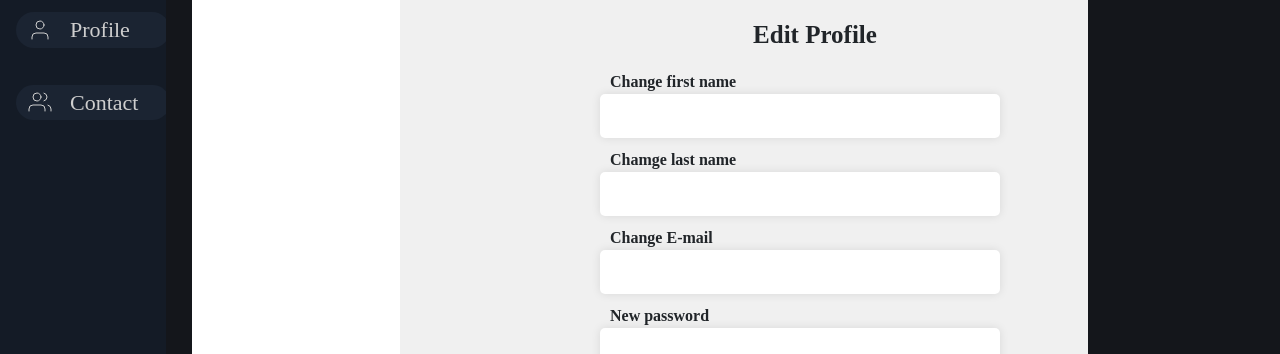
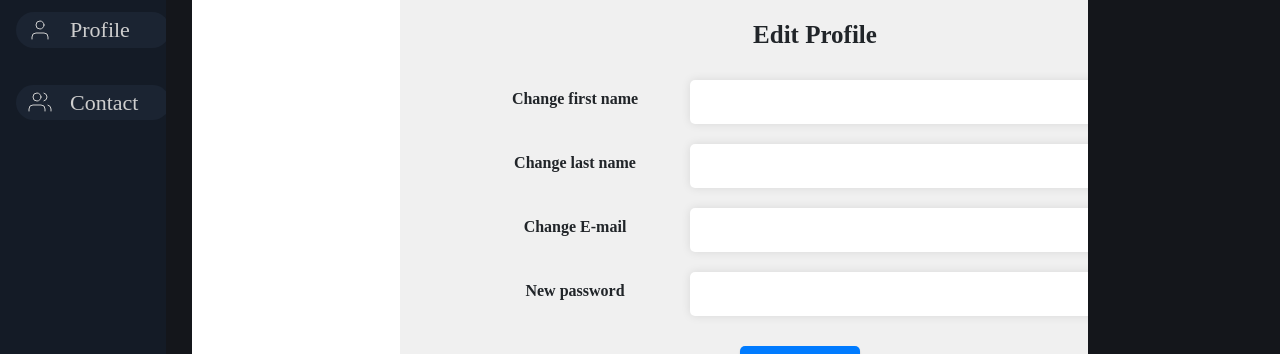
Before and after one commit to EmilGoransson/Learn-Programming, a React (Create React App) app in the folder Frontend/: page /profile in a window 1280 px wide. Shown: the part 446-800 px from the top of the page. Built offline with nearby package versions, Linux system fonts and the light colour scheme; no server answers; a web font is replaced by a local one.

Commit message:
kirrat snyggare profil

```diff
--- a/Frontend/src/pages/profile.css
+++ b/Frontend/src/pages/profile.css
@@ -1,8 +1,10 @@
 body{
     font-family: 'Lora';
+
 }
 
 .profile-container {
+    margin-top: 100px;
     display: block;
     width: 1000px;
     height: 300px;
@@ -11,6 +13,7 @@ body{
     margin-top: 60px;
     border-radius: 15px;
     font-family: 'Lora';
+
 
     /*display: flex;
     flex-direction: column;
@@ -99,6 +102,7 @@ body{
     border-radius: 15px;
     background-color: #f0f0f0;
     display: flex;
+
     flex-direction: column;
 }
 
@@ -112,17 +116,21 @@ body{
 
 .profile-label {
     display: flex;
-    flex-direction: column;
-    align-items: flex-start;
-    margin-left: 200px;
+    flex-direction: row;
+    align-items: left;
+    justify-content: left;
+    margin-top: 10px;
+  }
+
+    .profile-label-text {
+    width: 400px;
+    margin-left: 75px;
+    margin-right: 10px;
+    margin-top: 7px;
     font-weight: bold;
-}
+    }
 
-.profile-label-text {
-    margin-left: 10px;
-}
-
-.inputSquare {
+    .inputSquare {
     margin-bottom: 10px;
     padding: 10px;
     border-radius: 5px;
@@ -130,8 +138,11 @@ body{
     box-shadow: 0px 0px 10px rgba(0, 0, 0, 0.1);
     font-size: 16px;
     width: 100%;
-    max-width: 400px;
-}
+    max-width: 1000px;
+    margin-right: 100px;
+    margin-left: 5px;
+    }
+
 
 .saveButton {
     padding: 10px;
--- a/Frontend/src/pages/profile.js
+++ b/Frontend/src/pages/profile.js
@@ -49,7 +49,7 @@ const Profile = (props) => {
               />
             </label>
             <label className="profile-label">
-              <span className="profile-label-text">Chamge last name</span>
+              <span className="profile-label-text">Change last name</span>
               <input
                 type="text"
                 value={lastName}
```
